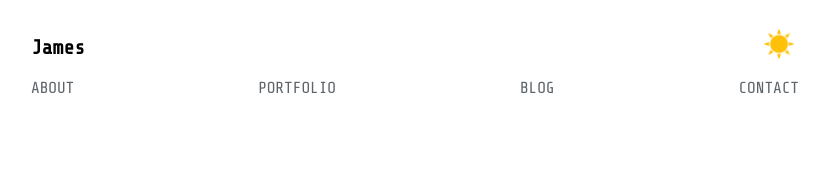
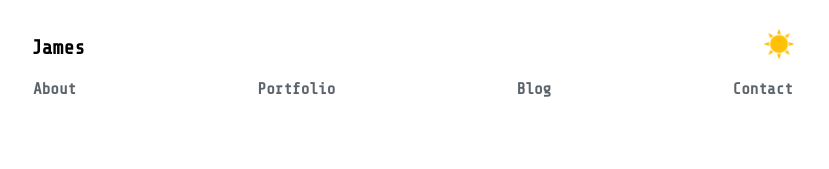
Before and after one commit to jamesncox/portfolio-v2, a React (Create React App) app: page / in a window 1280 px wide. Shown: the top 169 px of the page, without its empty margins (225-1054 px from the left). Built offline with nearby package versions, Linux system fonts and the light colour scheme.

Commit message:
Update NavMenu.css and NavBar.js

```diff
--- a/src/components/layout/NavBar.js
+++ b/src/components/layout/NavBar.js
@@ -7,12 +7,12 @@ function NavBar() {
     return (
         <nav className="menu-wrapper">
             {/* <RouterLink to="/"> */}
-                <a>About</a>
+                <button className="menu-buttons">About</button>
             {/* </RouterLink> */}
 
-            <a>Portfolio</a>
-            <a>Blog</a>
-            <a>Contact</a>
+            <button className="menu-buttons">Portfolio</button>
+            <button className="menu-buttons">Blog</button>
+            <button className="menu-buttons">Contact</button>
         </nav>
     )
 }
--- a/src/stylesheets/App.css
+++ b/src/stylesheets/App.css
@@ -73,7 +73,7 @@ body.dark {
     justify-content: space-between;
 }
 
-/* .menu-buttons {
+.menu-buttons {
     font-family: 'Share Tech Mono', monospace;
     font-size: 1rem;
     font-weight: var(--font-weight);
@@ -81,7 +81,7 @@ body.dark {
     border: none;
     background: none;
     margin-left: -.25rem;
-} */
+}
 
 .description {
     font-family: 'Roboto', sans-serif;
--- a/src/stylesheets/NavMenu.css
+++ b/src/stylesheets/NavMenu.css
@@ -1,6 +1,6 @@
 @import url('https://fonts.googleapis.com/css2?family=Share+Tech+Mono&display=swap');
 
-a {
+#menu-style {
     font-family: 'Share Tech Mono', monospace;
     text-decoration: none;
     position: relative;
@@ -9,14 +9,14 @@ a {
     transition: color 0.1s, background-color 0.1s;
     color: var(--menu-color);
   }
-  a:hover {
+  #menu-style:hover {
     color: var(--hightlighted-menu-color);
   }
-  a:focus, a:active {
+  #menu-style:focus, #menu-style:active {
     color: var(--hightlighted-menu-color);
   }
 
-  a::before {
+  #menu-style::before {
     content: '';
     /* display: block; */
     position: absolute;
@@ -33,12 +33,12 @@ a {
     transition: color 0.1s, transform 0.2s ease-out, -webkit-transform 0.2s ease-out;
   }
 
-  a:active::before {
+  #menu-style:active::before {
     background-color: var(--hightlighted-menu-color);
   }
 
-  a:hover::before,
-  a:focus::before {
+  #menu-style:hover::before,
+  #menu-style:focus::before {
     -webkit-transform-origin: center top;
             transform-origin: center top;
     -webkit-transform: scale(1, 1);
```
